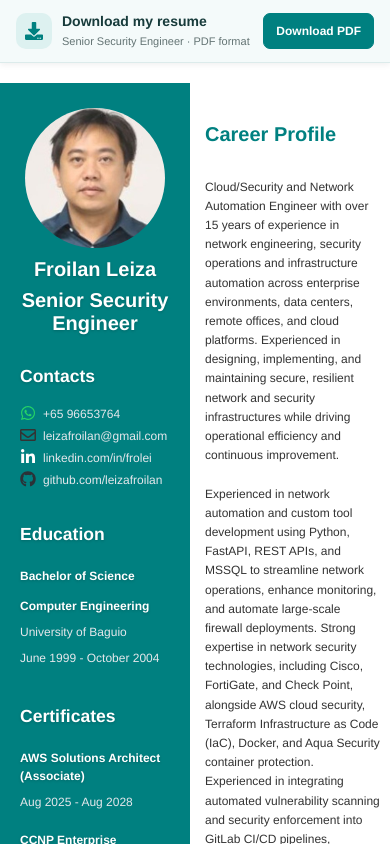
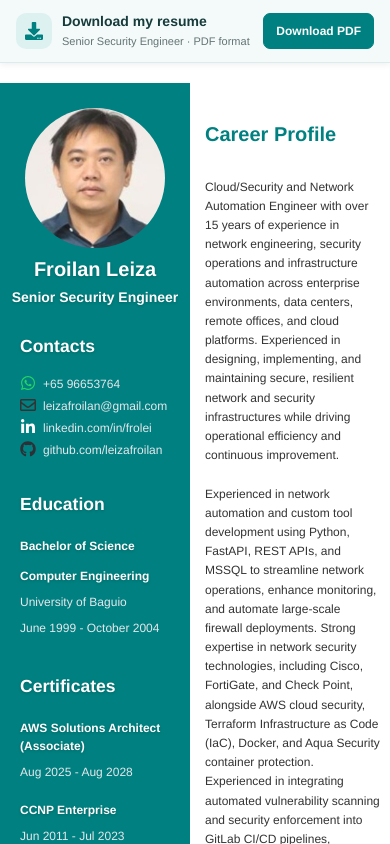
Before and after one commit to leizafroilan/leizafroilan.github.io, a React (Create React App) app: page /#/ in a window 390 px wide. Built offline with nearby package versions, Linux system fonts and the light colour scheme.

Commit message:
Fixed css

```diff
--- a/src/App.css
+++ b/src/App.css
@@ -321,6 +321,11 @@ html {
     padding-bottom: 16px;
   }
 
+  .profile-title {
+    font-size: 18px;
+    padding-top: 8px;
+  }
+
   .left-container,
   .profile {
     max-width: 250px;
@@ -396,6 +401,11 @@ html {
 
   .main-container {
     padding-bottom: 12px;
+  }
+
+  .profile-title {
+    font-size: 14px;
+    padding-top: 6px;
   }
   .left-container {
     max-width: 190px;
@@ -517,6 +527,11 @@ html {
     padding-bottom: 8px;
   }
 
+  .profile-title {
+    font-size: 12px;
+    padding-top: 5px;
+  }
+
   .left-container,
   .profile {
     max-width: 150px;
```
